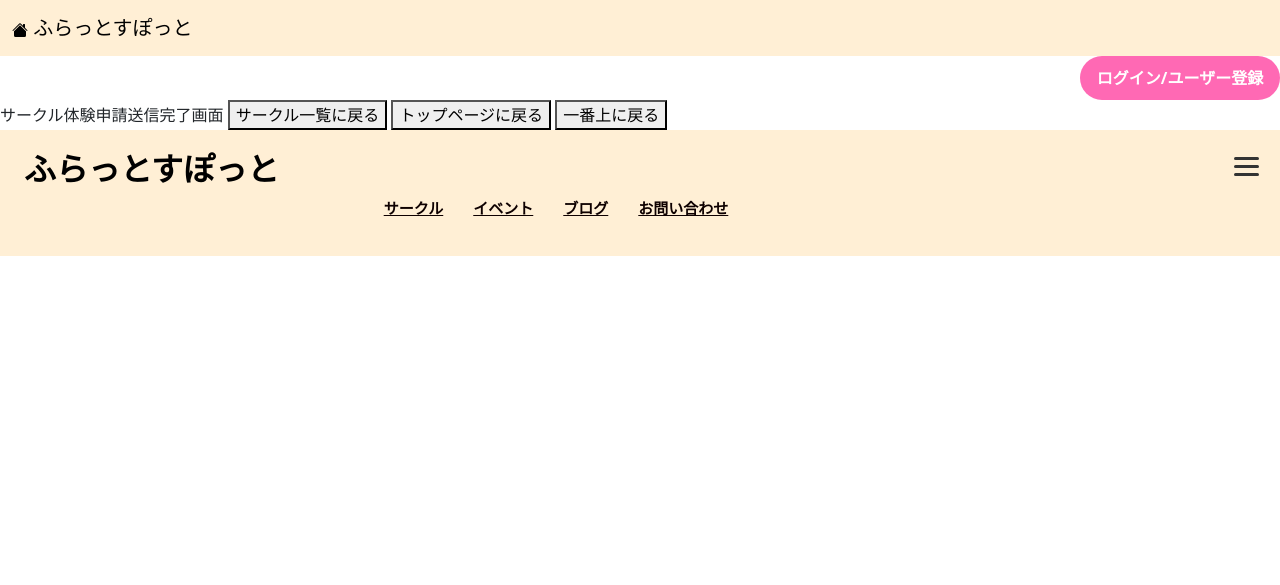
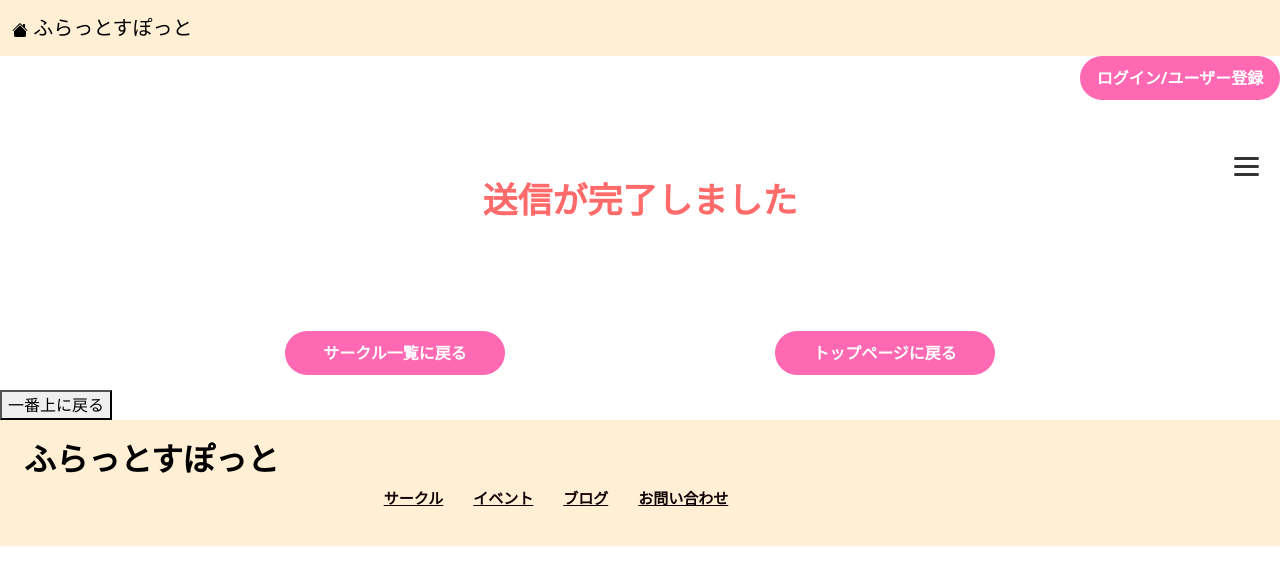
Before and after one commit to ykt0727/flatspotproject, a Django app: page /student/clubrequestdone in a window 1280 px wide. Shown: the top 585 px of the page. Run offline with Django 4.2, Linux system fonts and the light colour scheme.

Commit message:
サークルとイベント申請画面

```diff
--- /dev/null
+++ b/studentapp/static/css/student_requestdone.css
@@ -0,0 +1,41 @@
+/*「送信が完了しました」部分に指定*/
+.doneText {
+    font-size: 35px;/*フォントサイズ*/
+    font-weight: bold;/*フォントを太字にする*/
+    color: #ff6b6b;/*フォントに色を指定*/
+    height: 200px;/*要素の高さ*/
+
+    /*中央寄せにする*/
+    display: flex;
+    justify-content: center;
+    align-items: center;
+}
+
+/*ボタンにまとめて指定*/
+.requestDone {
+    padding: 15px 15px;/*余白を設定*/
+    /*ボタンが均等に配置する*/
+    display: flex;
+    justify-content: space-evenly;
+}
+
+/*サークル一覧に戻るボタンと
+トップページに戻るボタンに指定*/
+.donepage-btn {
+    width: 220px;
+    padding: 10px;
+    background-color: #ff69b4;
+    border: none; /*ボタンのふちなし*/
+    border-radius: 25px; /*ボタンの角を丸くしている*/
+    color: #fff;/*フォントの色*/
+    font-size: 16px;/*フォントの大きさ*/
+    font-weight: bold;/*フォントを太字にする*/
+    cursor: pointer; /*ボタンにカーソルを乗せるとポインターに変化する*/
+    transition: background-color 0.3s ease; /*下に記述しているhoverを可能にするために書いている*/
+}
+
+/*サークル一覧に戻るボタンとトップページに戻るボタンに
+カーソルを合わせると色が変化する*/
+.donepage-btn:hover {
+    background-color: #ff1493;
+}
--- a/studentapp/templates/student_clubrequestdone.html
+++ b/studentapp/templates/student_clubrequestdone.html
@@ -1,8 +1,21 @@
 {% extends 'student_base_anyone.html' %}
 {% load static %}
 {% block title %}サークル体験申請送信完了画面{% endblock %}
+{% block css %}<link href="{% static 'css/student_requestdone.css' %}" rel="stylesheet"/>{% endblock %}
 {% block contents %}
-サークル体験申請送信完了画面
-<a href="{% url 'studentapp:clublist' %}"><button>サークル一覧に戻る</button></a>
-<a href="{% url 'studentapp:top' %}"><button>トップページに戻る</button></a>
+<p class="doneText">
+    送信が完了しました
+</p>
+<div class="requestDone">
+    <a href="{% url 'studentapp:clublist' %}">
+        <button class="donepage-btn">
+            サークル一覧に戻る
+        </button>
+    </a>
+    <a href="{% url 'studentapp:top' %}">
+        <button class="donepage-btn">
+            トップページに戻る
+        </button>
+    </a>
+</div>
 {% endblock %}
```
Also changed, not shown: studentapp/templates/student_eventrequestdone.html (+16 -3 lines).
